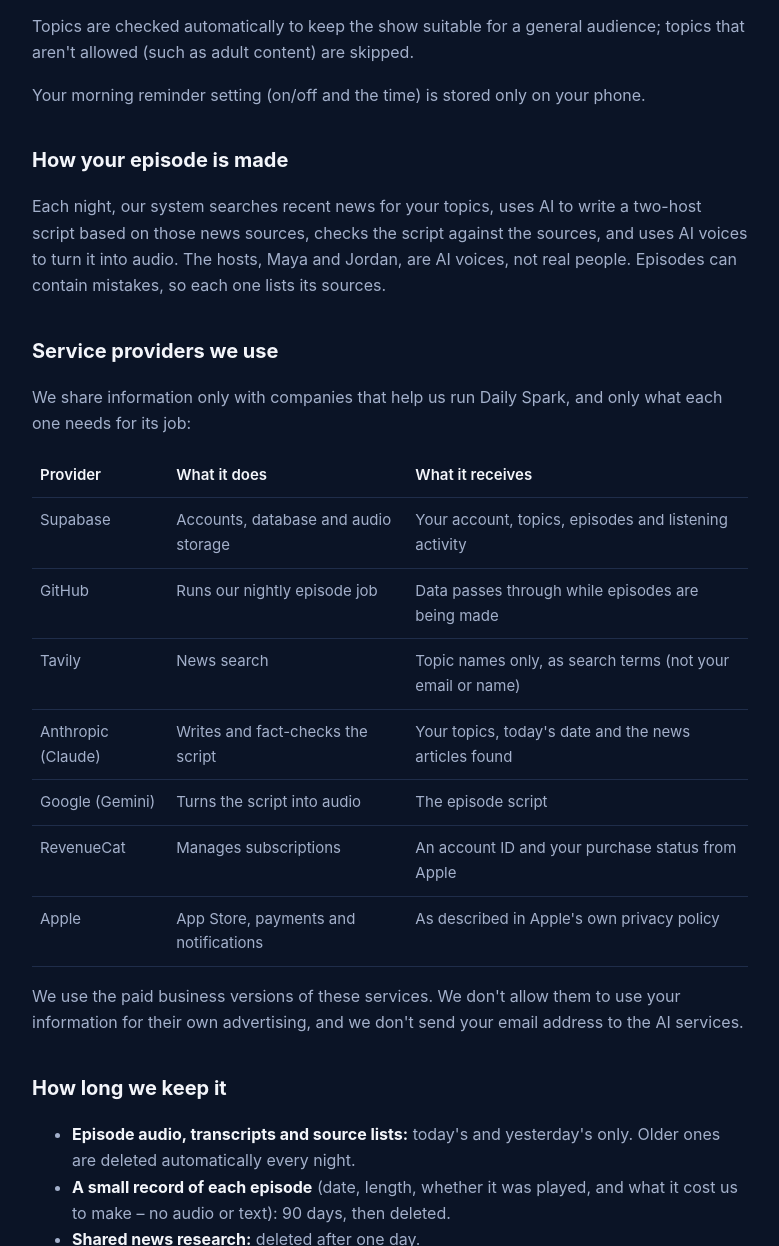
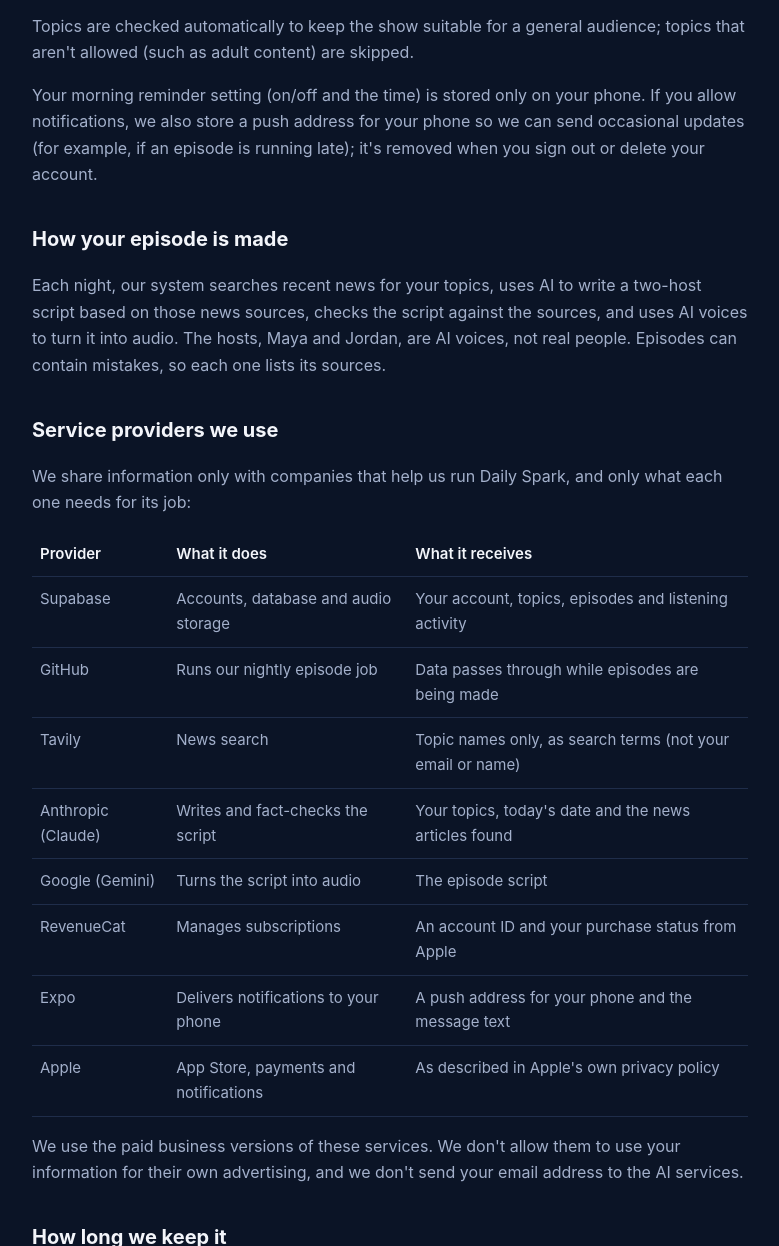
Before and after one commit to dailyspark0822/daily-spark-site, a plain HTML site: page privacy.html in a window 1280 px wide. Shown: the part 1162-2408 px from the top of the page, without its empty margins (250-1029 px from the left). Drawn offline with Linux system fonts and the light colour scheme.

Commit message:
Add files via upload

```diff
--- a/privacy.html
+++ b/privacy.html
@@ -40,7 +40,7 @@
   <tr><td><strong>Basic technical information</strong> (such as app version and error details, kept by our hosting providers in their normal service logs)</td><td>To keep the service running and fix problems.</td></tr>
 </table>
 <p>Topics are checked automatically to keep the show suitable for a general audience; topics that aren't allowed (such as adult content) are skipped.</p>
-<p>Your morning reminder setting (on/off and the time) is stored only on your phone.</p>
+<p>Your morning reminder setting (on/off and the time) is stored only on your phone. If you allow notifications, we also store a push address for your phone so we can send occasional updates (for example, if an episode is running late); it's removed when you sign out or delete your account.</p>
 
 <h2>How your episode is made</h2>
 <p>Each night, our system searches recent news for your topics, uses AI to write a two-host script based on those news sources, checks the script against the sources, and uses AI voices to turn it into audio. The hosts, Maya and Jordan, are AI voices, not real people. Episodes can contain mistakes, so each one lists its sources.</p>
@@ -55,6 +55,7 @@
   <tr><td>Anthropic (Claude)</td><td>Writes and fact-checks the script</td><td>Your topics, today's date and the news articles found</td></tr>
   <tr><td>Google (Gemini)</td><td>Turns the script into audio</td><td>The episode script</td></tr>
   <tr><td>RevenueCat</td><td>Manages subscriptions</td><td>An account ID and your purchase status from Apple</td></tr>
+  <tr><td>Expo</td><td>Delivers notifications to your phone</td><td>A push address for your phone and the message text</td></tr>
   <tr><td>Apple</td><td>App Store, payments and notifications</td><td>As described in Apple's own privacy policy</td></tr>
 </table>
 <p>We use the paid business versions of these services. We don't allow them to use your information for their own advertising, and we don't send your email address to the AI services.</p>
```
